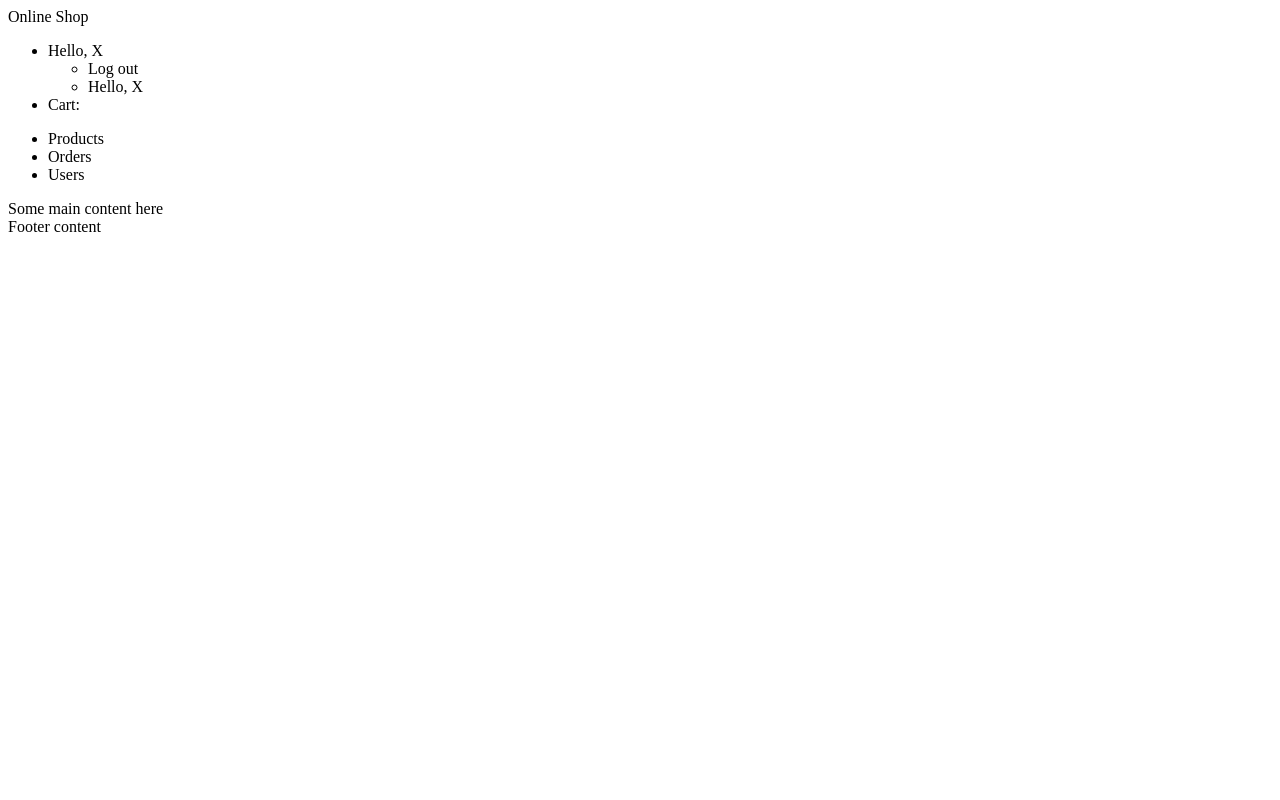
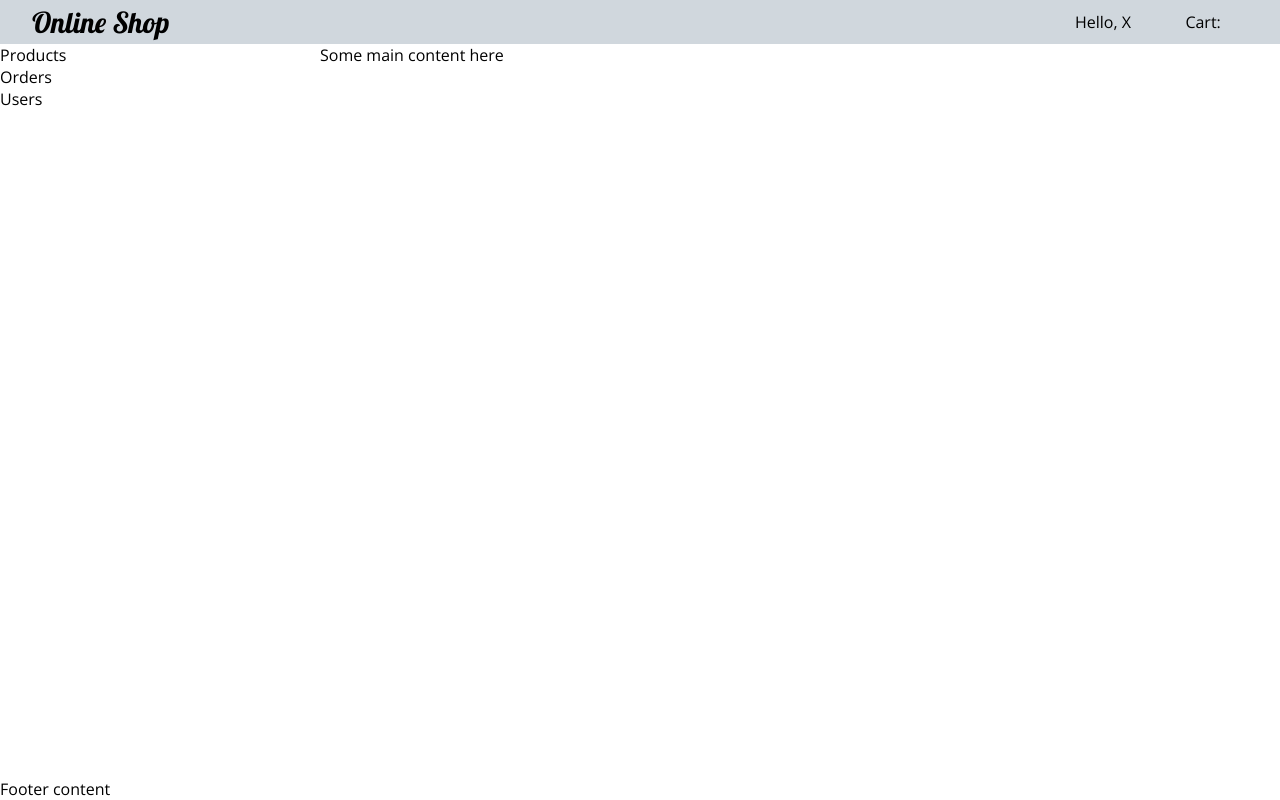
Before and after one commit to Andrei0872/online-shop, an Angular app in the folder client/: page / in a window 1280 px wide. Built offline with nearby package versions, Linux system fonts and the light colour scheme.

Commit message:
feat: add a preliminary version of the navbar

```diff
--- a/client/src/app/app.component.scss
+++ b/client/src/app/app.component.scss
@@ -0,0 +1,84 @@
+:host {
+  display: grid;
+  height: 100%;
+  grid-template-rows: auto 1fr 1fr auto;
+  grid-template-columns: 1fr 3fr;
+}
+
+.logo {
+  font-family: 'Lobster', cursive;
+  padding-inline: 2rem;
+  font-size: clamp(1.1rem, 1.1rem + 0.9vw, 1.8rem);
+}
+
+.header {
+  grid-column: 1 / -1;
+  display: flex;
+  flex-direction: row;
+  justify-content: space-between;
+  align-items: center;
+  background-color: var(--light-gray-color);
+}
+
+.main {
+  grid-row: 2 / 4;
+}
+
+.aside {
+  grid-column: 1 / span 1;
+  grid-row: 2 / 4;
+}
+
+.footer {
+  grid-column: 1 / -1;
+  grid-row-start: 4;
+}
+
+.nav {
+  flex-grow: 1;
+  padding-inline-end: 3rem;
+}
+
+.nav-items {
+  background-color: var(--light-gray-color);
+  list-style: none;
+
+  &:not(.is-nested) {
+    display: flex;
+    justify-content: flex-end;
+    gap: 2rem;
+  }
+
+  &.is-nested {
+    position: absolute;
+    width: calc(100% + 1/3 * 100%);
+    left: 50%;
+    transform: translateX(-50%);
+    top: 100%;
+    opacity: 0;
+    visibility: hidden;
+    padding: 0;
+    border-bottom-left-radius: 6px;
+    border-bottom-right-radius: 6px;
+  }
+
+  &__item {
+    position: relative;
+    padding: .7rem;
+    cursor: initial;
+    font-weight: initial;
+    color: initial;
+    text-align: center;
+
+    &:hover {
+      cursor: pointer;
+      font-weight: bold;
+      color: var(--dark-blue-color);
+    }
+
+    &:hover > .is-nested {
+      opacity: 1;
+      visibility: visible;
+    }
+  }
+}
--- a/client/src/index.html
+++ b/client/src/index.html
@@ -6,6 +6,11 @@
   <base href="/">
   <meta name="viewport" content="width=device-width, initial-scale=1">
   <link rel="icon" type="image/x-icon" href="favicon.ico">
+
+  <link rel="preconnect" href="https://fonts.googleapis.com">
+  <link rel="preconnect" href="https://fonts.gstatic.com" crossorigin>
+  <link href="https://fonts.googleapis.com/css2?family=Open+Sans&display=swap" rel="stylesheet">
+  <link href="https://fonts.googleapis.com/css2?family=Lobster&family=Open+Sans:ital@0;1&display=swap&text=Online%20Shop" rel="stylesheet">
 </head>
 <body>
   <app-root></app-root>
--- a/client/src/styles.scss
+++ b/client/src/styles.scss
@@ -0,0 +1,20 @@
+* {
+  box-sizing: border-box;
+  padding: 0;
+  margin: 0;
+}
+
+:root {
+  --yellow-color: #f7ef99;
+  --light-gray-color: #d0d7dd;
+  --dark-blue-color: #061A40;
+}
+
+html, body {
+  height: 100%;
+  width: 100%;
+}
+
+body {
+  font-family: 'Open Sans', sans-serif;
+}
```
